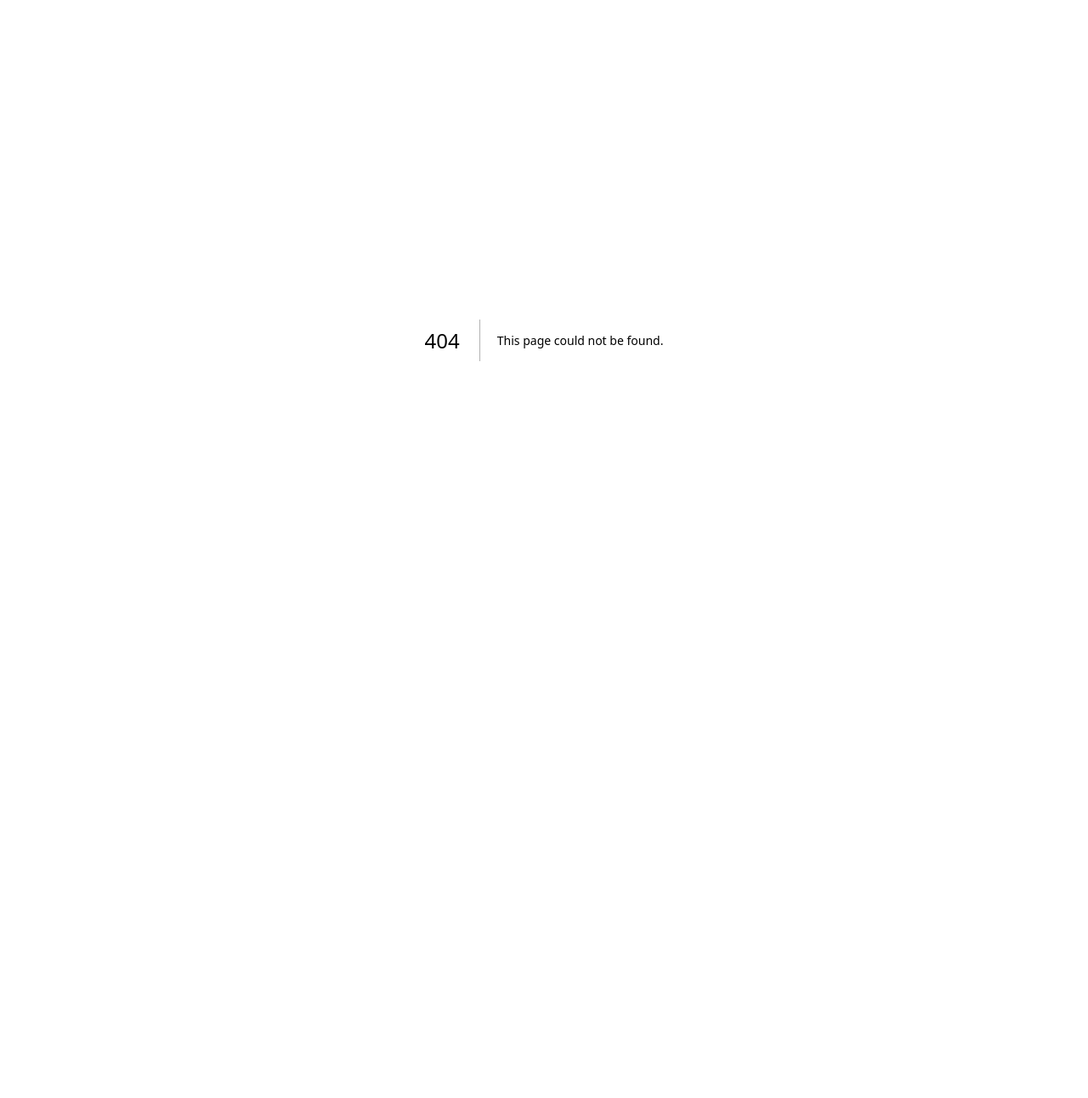
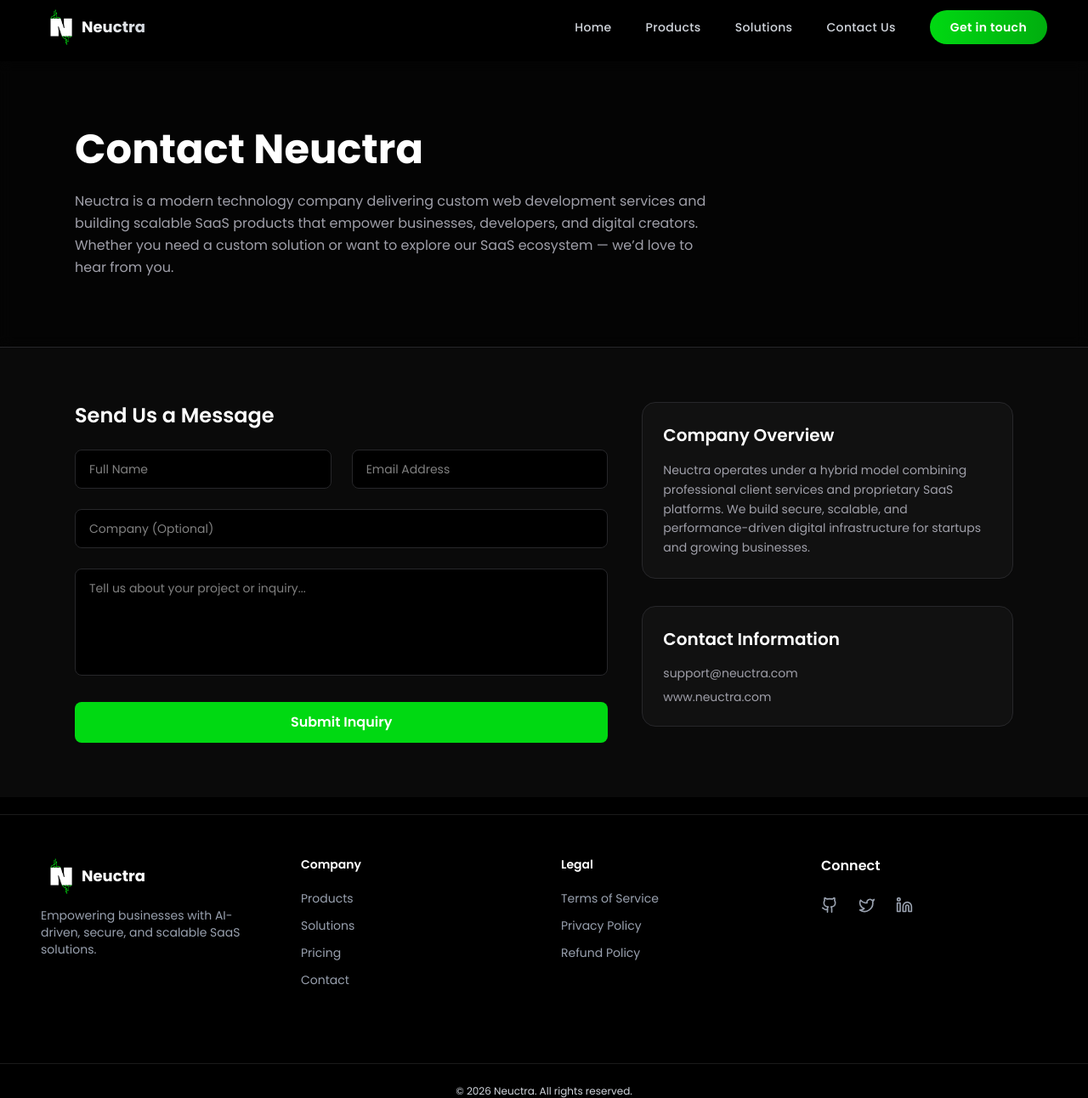
Before and after one commit to Taha-Asif-313/neuctra, a Next.js app: page /contact in a window 1280 px wide. Before the commit this address had no page. Shown: the whole page at 85% size. Before the commit the page ends 800 px from the top, so only its background shows below. Built offline with nearby package versions, Linux system fonts and the light colour scheme.

Commit message:
Content and pages updates

```diff
--- a/app/(pages)/SiteLayoutClient.jsx
+++ b/app/(pages)/SiteLayoutClient.jsx
@@ -8,7 +8,7 @@ export default function SiteLayout({ children }) {
   return (
     <>
       <Navbar />
-      <main className="min-h-screen mb-5 max-w-7xl mx-auto">
+      <main className="min-h-screen pt-18 mb-5 max-w-7xl mx-auto">
         {children}
       </main>
       <Footer />
--- /dev/null
+++ b/app/(pages)/contact/page.jsx
@@ -0,0 +1,105 @@
+export const metadata = {
+  title: "Contact Us | Neuctra",
+  description:
+    "Get in touch with Neuctra for custom web development services or inquiries about our SaaS ecosystem including Authix, Neuctra UI, Notlix, Codinel, and Lyfsync.",
+};
+
+export default function ContactPage() {
+  return (
+    <div className="min-h-screen bg-[#0a0a0a] text-white">
+      {/* Hero Section */}
+      <div className="border-b border-zinc-800 bg-black/60 backdrop-blur">
+        <div className="max-w-6xl mx-auto px-4 sm:px-6 py-12 sm:py-16 md:py-20">
+          <h1 className="text-3xl sm:text-4xl md:text-5xl font-bold mb-4 sm:mb-6">
+            Contact Neuctra
+          </h1>
+
+          <p className="text-zinc-400 max-w-3xl text-sm sm:text-base leading-relaxed">
+            Neuctra is a modern technology company delivering custom web
+            development services and building scalable SaaS products that
+            empower businesses, developers, and digital creators. Whether you
+            need a custom solution or want to explore our SaaS ecosystem — we’d
+            love to hear from you.
+          </p>
+        </div>
+      </div>
+
+      {/* Main Section */}
+      <div className="max-w-6xl mx-auto px-4 sm:px-6 py-12 sm:py-16">
+        <div className="grid gap-10 lg:grid-cols-12">
+          {/* Contact Form */}
+          <div className="lg:col-span-7">
+            <div>
+              <h2 className="text-xl sm:text-2xl font-semibold mb-6">
+                Send Us a Message
+              </h2>
+
+              <form className="space-y-5 sm:space-y-6">
+                {/* Name + Email */}
+                <div className="grid gap-5 sm:gap-6 sm:grid-cols-2">
+                  <input
+                    type="text"
+                    placeholder="Full Name"
+                    className="bg-black border border-zinc-800 rounded-lg px-4 py-3 text-sm focus:outline-none focus:border-primary w-full"
+                  />
+                  <input
+                    type="email"
+                    placeholder="Email Address"
+                    className="bg-black border border-zinc-800 rounded-lg px-4 py-3 text-sm focus:outline-none focus:border-primary w-full"
+                  />
+                </div>
+
+                {/* Company */}
+                <input
+                  type="text"
+                  placeholder="Company (Optional)"
+                  className="w-full bg-black border border-zinc-800 rounded-lg px-4 py-3 text-sm focus:outline-none focus:border-primary"
+                />
+
+                {/* Message */}
+                <textarea
+                  rows={5}
+                  placeholder="Tell us about your project or inquiry..."
+                  className="w-full bg-black border border-zinc-800 rounded-lg px-4 py-3 text-sm focus:outline-none focus:border-primary resize-none"
+                />
+
+                {/* Button */}
+                <button
+                  type="submit"
+                  className="w-full bg-primary font-semibold py-3 rounded-lg hover:opacity-90 transition text-sm sm:text-base"
+                >
+                  Submit Inquiry
+                </button>
+              </form>
+            </div>
+          </div>
+
+          {/* Right Column */}
+          <div className="lg:col-span-5 space-y-6 sm:space-y-8">
+            <div className="bg-[#111] border border-zinc-800 rounded-2xl p-5 sm:p-6">
+              <h3 className="text-lg sm:text-xl font-semibold mb-4">
+                Company Overview
+              </h3>
+              <p className="text-zinc-400 text-sm leading-relaxed">
+                Neuctra operates under a hybrid model combining professional
+                client services and proprietary SaaS platforms. We build secure,
+                scalable, and performance-driven digital infrastructure for
+                startups and growing businesses.
+              </p>
+            </div>
+
+            <div className="bg-[#111] border border-zinc-800 rounded-2xl p-5 sm:p-6">
+              <h3 className="text-lg sm:text-xl font-semibold mb-4">
+                Contact Information
+              </h3>
+              <div className="text-zinc-400 text-sm space-y-2">
+                <p className="break-all">support@neuctra.com</p>
+                <p className="break-all">www.neuctra.com</p>
+              </div>
+            </div>
+          </div>
+        </div>
+      </div>
+    </div>
+  );
+}
--- a/app/(pages)/pricing/page.jsx
+++ b/app/(pages)/pricing/page.jsx
@@ -169,8 +169,8 @@ export default function PricingPage() {
     <div className="min-h-screen bg-[#0a0a0a] text-white">
       {/* Hero Banner */}
       <div className="border-b border-zinc-800 bg-black/60 backdrop-blur">
-        <div className="max-w-6xl mx-auto px-6 py-8 md:py-28 text-center">
-          <h1 className="text-3xl sm:text-4xl md:text-6xl font-bold mb-6 flex flex-col sm:flex-row items-center justify-center gap-3">
+        <div className="max-w-6xl mx-auto px-6 py-8 text-center">
+          <h1 className="text-3xl sm:text-4xl md:text-6xl font-bold mb-6 flex flex-row items-center justify-center gap-3">
             <DollarSign className="text-primary w-8 h-8 sm:w-10 sm:h-10 md:w-12 md:h-12" />
 
             <span>
--- a/app/components/HeaderFooter/Footer.jsx
+++ b/app/components/HeaderFooter/Footer.jsx
@@ -8,9 +8,8 @@ export default function Footer() {
   const year = new Date().getFullYear();
 
   return (
-    <footer className="relative bg-black text-gray-400 border-t border-white/10 px-6 md:px-12 py-12">
-      <div className="max-w-7xl mx-auto grid grid-cols-1 md:grid-cols-4 gap-10">
-
+    <footer className="relative bg-black text-gray-400 border-t border-white/10 ">
+      <div className="max-w-7xl px-6 md:px-12 py-12 mx-auto grid grid-cols-1 md:grid-cols-4 gap-10">
         {/* Logo & Brand */}
         <motion.div
           initial={{ opacity: 0, y: 20 }}
@@ -18,12 +17,17 @@ export default function Footer() {
           transition={{ duration: 0.6 }}
           className="flex flex-col items-center md:items-start gap-3"
         >
-          <div className="flex items-center gap-2">
-            <img src="/logo.png" alt="Neuctra Logo" className="w-10" />
-            <h3 className="text-white font-bold text-xl">Neuctra</h3>
+          <div className="flex items-center">
+            <img
+              src="/logo.png"
+              alt="Neuctra Logo"
+              className="w-10 h-10 sm:w-12 sm:h-12"
+            />
+            <h3 className="text-white font-bold text-lg">Neuctra</h3>
           </div>
-          <p className="text-sm text-gray-500 text-center md:text-left">
-            Empowering businesses with AI-driven, secure, and scalable SaaS solutions.
+          <p className="text-sm text-gray-400 text-center md:text-left">
+            Empowering businesses with AI-driven, secure, and scalable SaaS
+            solutions.
           </p>
         </motion.div>
 
--- a/app/components/HeaderFooter/Navbar.jsx
+++ b/app/components/HeaderFooter/Navbar.jsx
@@ -28,20 +28,18 @@ export default function Navbar() {
     <>
       <motion.nav
         className={`fixed top-0 left-0 w-full z-50 transition-all duration-300 ${
-          scrolled
-            ? "bg-black/80"
-            : "bg-transparent"
+          scrolled ? "bg-black" : "bg-transparent"
         }`}
         initial={{ y: -100 }}
         animate={{ y: 0 }}
         transition={{ duration: 0.5, type: "spring", stiffness: 100 }}
       >
         {/* Top Bar */}
-        <div className="flex items-center justify-between px-6 md:px-12 py-4 max-w-7xl mx-auto">
+        <div className="flex items-center justify-between px-6 md:px-12 py-2 max-w-7xl mx-auto">
           {/* Logo with modern animation */}
           <Link href="/" className="relative group">
             <motion.div
-              className="flex items-center gap-3"
+              className="flex items-center"
               whileHover={{ scale: 1.02 }}
               transition={{ type: "spring", stiffness: 400, damping: 10 }}
             >
@@ -49,22 +47,10 @@ export default function Navbar() {
                 <img
                   src="/logo.png"
                   alt="Neuctra"
-                  className="w-10 h-10 sm:w-12 sm:h-12 object-contain relative z-10"
-                />
-                <motion.div
-                  className="absolute inset-0 bg-primary/20 rounded-ful"
-                  animate={{
-                    scale: [1, 1.2, 1],
-                    opacity: [0.3, 0.6, 0.3]
-                  }}
-                  transition={{
-                    duration: 3,
-                    repeat: Infinity,
-                    ease: "easeInOut"
-                  }}
+                  className="w-10 h-10 sm:w-12 sm:h-12 object-cover relative z-10"
                 />
               </div>
-              <span className="hidden sm:block text-xl font-bold bg-linear-to-r from-white to-gray-300 bg-clip-text text-transparent">
+              <span className="hidden sm:block text-lg font-bold bg-linear-to-r from-white to-gray-300 bg-clip-text text-transparent">
                 Neuctra
               </span>
             </motion.div>
@@ -73,11 +59,7 @@ export default function Navbar() {
           {/* Desktop Menu */}
           <div className="hidden md:flex items-center gap-10">
             {navItems.map((item, index) => (
-              <Link
-                key={item.name}
-                href={item.path}
-                className="relative group"
-              >
+              <Link key={item.name} href={item.path} className="relative group">
                 <span className="text-gray-300 hover:text-white transition-colors duration-300 font-medium text-sm tracking-wide">
                   {item.name}
                 </span>
@@ -88,10 +70,9 @@ export default function Navbar() {
               </Link>
             ))}
 
-            <motion.button
+            <Link href="/contact"
               className="px-6 py-2.5 bg-linear-to-r from-primary to-primary/80 font-semibold rounded-full text-sm tracking-wide relative overflow-hidden group"
-              whileHover={{ scale: 1.05 }}
-              whileTap={{ scale: 0.98 }}
+
             >
               <span className="relative z-10">Get in touch</span>
               <motion.div
@@ -100,7 +81,7 @@ export default function Navbar() {
                 whileHover={{ x: "100%" }}
                 transition={{ duration: 0.5 }}
               />
-            </motion.button>
+            </Link>
           </div>
 
           {/* Mobile Menu Icon */}
@@ -194,10 +175,9 @@ export default function Navbar() {
                 animate={{ opacity: 1, y: 0 }}
                 transition={{ delay: 0.3 }}
               >
-                <motion.button
+                <Link href="/contact"
                   className="w-full px-6 py-3.5 bg-linear-to-r from-primary to-primary/80 font-semibold rounded-xl relative overflow-hidden group"
-                  whileHover={{ scale: 1.02 }}
-                  whileTap={{ scale: 0.98 }}
+
                   onClick={() => setMenuOpen(false)}
                 >
                   <span className="relative z-10">Get in touch</span>
@@ -207,7 +187,7 @@ export default function Navbar() {
                     whileHover={{ x: "100%" }}
                     transition={{ duration: 0.5 }}
                   />
-                </motion.button>
+                </Link>
               </motion.div>
             </motion.div>
           </>
--- a/app/components/LandingPage/ProductSection.jsx
+++ b/app/components/LandingPage/ProductSection.jsx
@@ -7,7 +7,7 @@ export default function ProductsSection() {
   const products = [
     {
       name: "Neuctra Authix",
-      image: "/authix.png",
+      image: "/logos/authix.png",
       desc: "Enterprise-grade authentication & authorization infrastructure built for modern applications.",
       features: ["OAuth2", "2FA", "SSO", "Biometrics"],
       links: {
@@ -18,7 +18,7 @@ export default function ProductsSection() {
     },
     {
       name: "Neuctra UI",
-      image: "/ui.png",
+      image: "/logos/ui.png",
       desc: "A premium component system powered by Tailwind & Motion for building stunning interfaces.",
       features: ["100+ Components", "Framer Motion", "Tailwind v4"],
       links: {
@@ -27,8 +27,18 @@ export default function ProductsSection() {
       },
     },
     {
+      name: "Neuctra Codinel",
+      image: "/logos/codinel.png",
+      desc: "Intelligent productivity platform blending AI planning with mindful performance tracking.",
+      features: ["Smart Planning", "Time Intelligence", "Progress Insights"],
+      links: {
+        learn: "https://codinel.neuctra.com",
+        start: "https://codinel.neuctra.com/signup",
+      },
+    },
+    {
       name: "Neuctra Notlix",
-      image: "/notlix.png",
+      image: "/logos/notlix.png",
       desc: "AI-powered collaborative workspace for smarter documentation and team productivity.",
       features: ["AI Summaries", "Sync", "Real-time Collaboration"],
       links: {
@@ -37,22 +47,19 @@ export default function ProductsSection() {
       },
     },
     {
-      name: "LyfeSync",
-      image: "/lyfesync.png",
+      name: "Neuctra LyfeSync",
+      image: "/logos/lyfesync.png",
       desc: "Intelligent productivity platform blending AI planning with mindful performance tracking.",
       features: ["Smart Planning", "Time Intelligence", "Progress Insights"],
       links: {
-        learn: "https://lyfesync.com",
-        start: "https://lyfesync.com/signup",
+        learn: "https://lyfesync.neuctra.com",
+        start: "https://lyfesync.neuctra.com/signup",
       },
     },
   ];
 
   return (
-    <section
-      id="products"
-      className="relative py-28 px-6 md:px-12"
-    >
+    <section id="products" className="relative py-28 px-6 md:px-12">
       {/* Section Header */}
       <motion.div
         className="text-center max-w-3xl mx-auto mb-20"
@@ -61,7 +68,7 @@ export default function ProductsSection() {
         transition={{ duration: 0.8 }}
       >
         <h2 className="text-4xl md:text-6xl font-bold mb-3 tracking-tight">
-          The <span className="text-primary">Neuctra Product Suite</span>
+          The <span className="text-primary">Neuctra</span> Product Suite
         </h2>
         <p className="text-gray-200 text-lg leading-relaxed">
           A unified ecosystem of security, design systems, and AI productivity
@@ -107,10 +114,8 @@ export default function ProductsSection() {
                 {product.desc}
               </p>
 
-
-
               {/* CTA */}
-              <div className="flex gap-4">
+              <div className="flex gap-4 items-center">
                 <motion.a
                   href={product.links.learn}
                   target="_blank"
--- a/app/components/LandingPage/ServicesSection.jsx
+++ b/app/components/LandingPage/ServicesSection.jsx
@@ -5,48 +5,67 @@ import { Globe, ShoppingCart, LayoutDashboard } from "lucide-react";
 export default function ServicesSection() {
   const services = [
     {
-      icon: <Globe className="w-10 h-10 text-primary" />,
+      icon: <Globe className="w-8 h-8 sm:w-10 sm:h-10 text-primary" />,
       title: "Custom Business Websites",
       desc: "We design and develop high-performance, SEO-optimized business websites with modern UI/UX, responsive architecture, and scalable backend systems tailored to your brand.",
     },
     {
-      icon: <ShoppingCart className="w-10 h-10 text-primary" />,
+      icon: <ShoppingCart className="w-8 h-8 sm:w-10 sm:h-10 text-primary" />,
       title: "E-Commerce Development",
       desc: "Secure and scalable e-commerce platforms with integrated payments, product management systems, admin dashboards, and cloud-based infrastructure for growing online businesses.",
     },
     {
-      icon: <LayoutDashboard className="w-10 h-10 text-primary" />,
+      icon: <LayoutDashboard className="w-8 h-8 sm:w-10 sm:h-10 text-primary" />,
       title: "Custom SaaS & Web Applications",
       desc: "End-to-end SaaS development — from product strategy and system architecture to deployment — built with cloud-native technologies and enterprise-grade security.",
     },
   ];
 
   return (
-    <section className="py-24 px-6 text-white bg-black/40">
-      <div className="text-center mb-16">
-        <h2 className="text-4xl md:text-6xl mb-3 font-bold">
-          Custom Web Development <span className="text-primary">Services</span>
+    <section className="relative py-16 sm:py-20 lg:py-28 px-4 sm:px-6 lg:px-8 bg-black/40 text-white">
+
+      {/* Container */}
+      <div className="max-w-7xl mx-auto">
+
+        {/* Header */}
+        <div className="text-center mb-12 sm:mb-16 lg:mb-20">
+          <h2 className="text-3xl sm:text-4xl lg:text-5xl font-bold leading-tight">
+            Web <span className="text-primary">Development</span> Services
           </h2>
-        <p className="text-gray-200 mt-4 max-w-3xl mx-auto">
+
+          <p className="mt-4 text-gray-300 text-sm sm:text-base max-w-3xl mx-auto leading-relaxed">
             Neuctra delivers scalable web development solutions and cloud-native
             SaaS platforms for startups, businesses, and digital brands — combining
             clean UI/UX design, secure architecture, and high-performance infrastructure.
           </p>
         </div>
 
-      <div className="grid md:grid-cols-2 gap-6 max-w-7xl mx-auto">
+        {/* Services Grid */}
+        <div className="grid grid-cols-1 sm:grid-cols-2 lg:grid-cols-3 gap-6 lg:gap-8">
           {services.map((service, i) => (
             <motion.div
               key={i}
-            className={`not-first-of-type:bg-[#111]/60 ${i === 2 ? 'col-span-2' : ''} border border-[#1f1f1f] p-8 rounded-2xl hover:border-primary transition-all`}>
+              whileHover={{ y: -6 }}
+              transition={{ duration: 0.3 }}
+              className="group bg-[#111]/60 border border-[#1f1f1f]
+                         p-6 sm:p-8 rounded-2xl
+                         hover:border-primary
+                         hover:bg-[#141414]
+                         transition-all duration-300"
+            >
               <div className="mb-4">{service.icon}</div>
-            <h3 className="text-xl font-semibold mb-3">{service.title}</h3>
-            <p className="text-gray-400 text-sm leading-relaxed">
+
+              <h3 className="text-lg sm:text-xl font-semibold mb-3">
+                {service.title}
+              </h3>
+
+              <p className="text-gray-400 text-sm sm:text-base leading-relaxed">
                 {service.desc}
               </p>
             </motion.div>
           ))}
         </div>
+      </div>
     </section>
   );
 }
--- a/app/components/LandingPage/SolutionsSection.jsx
+++ b/app/components/LandingPage/SolutionsSection.jsx
@@ -55,7 +55,7 @@ export default function SolutionsSection() {
         transition={{ duration: 0.8 }}
       >
         <h2 className="text-4xl md:text-6xl font-bold mb-3">
-          Discover <span className="text-primary">Neuctra Solutions</span>
+          Discover <span className="text-primary">Neuctra</span> Solutions
         </h2>
         <p className="text-gray-200 max-w-3xl mx-auto">
           Neuctra delivers scalable SaaS products and custom web development
--- a/app/globals.css
+++ b/app/globals.css
@@ -1,4 +1,3 @@
-@import url('https://fonts.googleapis.com/css2?family=Inter:ital,opsz,wght@0,14..32,100..900;1,14..32,100..900&family=Poppins:ital,wght@0,100;0,200;0,300;0,400;0,500;0,600;0,700;0,800;0,900;1,100;1,200;1,300;1,400;1,500;1,600;1,700;1,800;1,900&family=Roboto:ital,wght@0,100..900;1,100..900&display=swap');
 @import "tailwindcss";
 
 :root {
--- a/app/layout.js
+++ b/app/layout.js
@@ -1,4 +1,6 @@
+// app/layout.js or RootLayout.js
 import "./globals.css";
+import { Poppins } from "next/font/google";
 
 export const metadata = {
   title: "Neuctra – Empowering Modern SaaS Innovation",
@@ -6,12 +8,17 @@ export const metadata = {
     "Neuctra builds modern SaaS solutions for authentication, design systems, and AI-powered productivity. Explore Authix, UI, and Notlix.",
 };
 
+// Configure Poppins font
+const poppins = Poppins({
+  subsets: ["latin"],      // Required subset
+  weight: ["400", "500", "600", "700"], // Optional: choose weights you need
+  variable: "--font-poppins", // optional for CSS variable usage
+});
+
 export default function RootLayout({ children }) {
   return (
     <html lang="en">
-      <body
-        className={`antialiased`}
-      >
+      <body className={`${poppins.className} antialiased`}>
         {children}
       </body>
     </html>
```
Also changed, not shown: app/components/LandingPage/HeroSection/HeroContent.jsx (+5 -6 lines), public/logo.png, 1 other file (tests, documents, lock files or other folders). Lines whose indentation alone changed are shown as unchanged.
